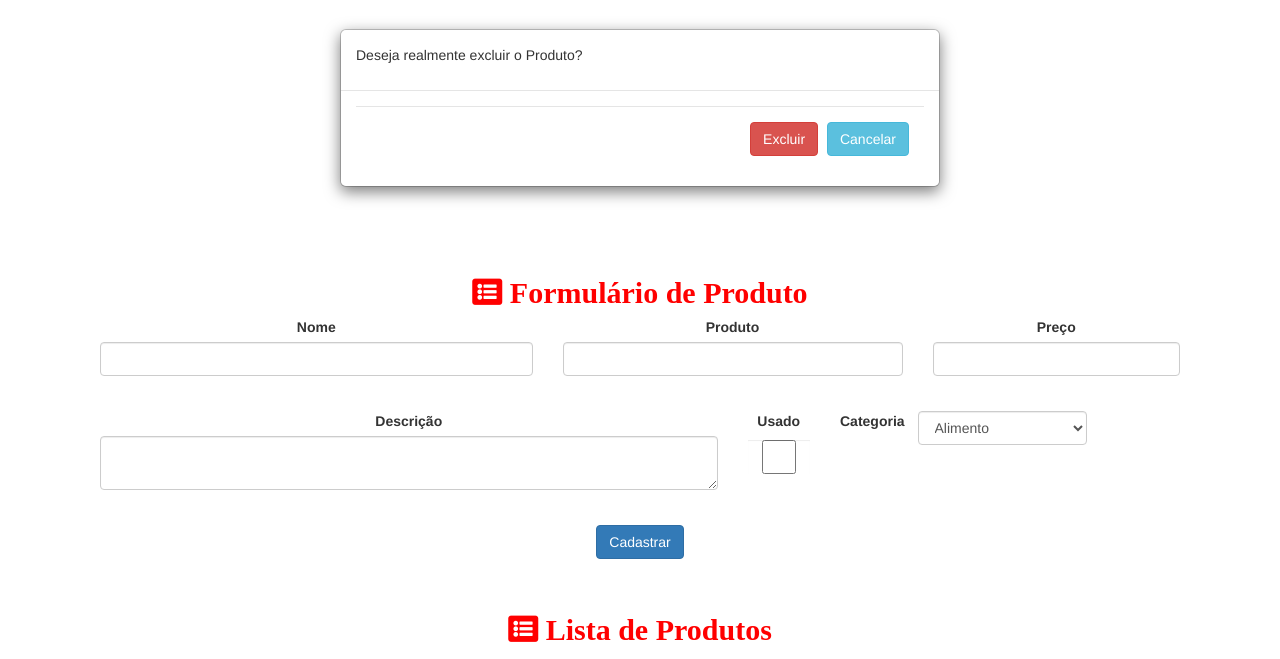
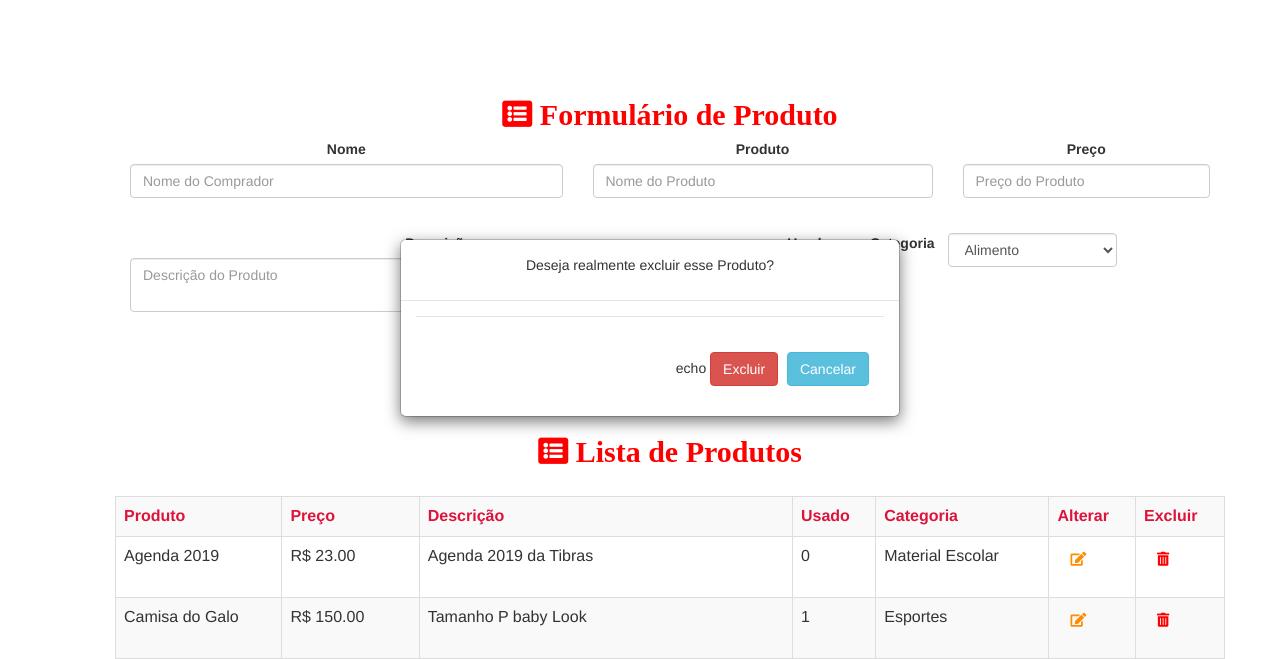
Before and after one commit to flavio-magela/PHP-O.Objeto, a PHP site: page /trata-botao.php in a window 1280 px wide. Shown: the part 51-710 px from the top of the page. Run offline with PHP 8.4, Linux system fonts and the light colour scheme; data comes from the database, SQL or seed files in the repository; data that the repository does not hold is empty; some libraries are stand-ins or nearby versions.

Commit message:
Tratando campos do form vazio e melhorando o posicionamento da msg trata-botao.php

```diff
--- a/css/loja.css
+++ b/css/loja.css
@@ -28,6 +28,15 @@ body {
 }
 button:hover{
 
-  color: red;
+ color: red;
  background-color: yellow;
 }
+.tela{
+	width:500px;
+	height:100px;
+
+	position:absolute;
+	z-index:100;
+	top:30%;
+	left:400;
+}
--- a/produto-formulario.php
+++ b/produto-formulario.php
@@ -14,16 +14,16 @@ $categorias = ListaCategorias($conexao);
 <form  action="adiciona-produto.php" method="POST">
 	<div class="form-row">
 		<div class="form-group col-sm-5">
-			<label class="alinhar">Nome  </label><input   type="text" class="form-control" name="nome" /></br>
+			<label class="alinhar">Nome  </label><input   type="text" class="form-control" name="nome" placeholder="Nome do Comprador" required /></br>
 		</div>
 		<div class="form-group col-sm-4">
-			<label class="alinhar">Produto</label><input  type="text" class="form-control" name="produto" /></br>
+			<label class="alinhar">Produto</label><input  type="text" class="form-control" name="produto" placeholder="Nome do Produto" required /></br>
 		</div>
 		<div class="form-group col-sm-3">
-			<label class="alinhar">Preço  </label> <input type="number" class="form-control" name="preco" /></br>
+			<label class="alinhar">Preço  </label> <input type="number" class="form-control" name="preco" placeholder="Preço do Produto" required /></br>
 		</div>
 		<div class="form-group col-sm-7">
-			<label class="alinhar">Descrição  </label> <textarea name="descricao" class="form-control"></textarea></br>
+			<label class="alinhar">Descrição  </label> <textarea name="descricao" class="form-control" placeholder="Descrição do Produto" required></textarea></br>
 		</div>
 
 		   <!-- campo ckeckbox -->
@@ -33,15 +33,15 @@ $categorias = ListaCategorias($conexao);
 
 		<table>
 			<tr>
-				<label class="form-group col-sm-1">Categoria</label>
+				<label class="form-group col-sm-1" >Categoria</label>
 				<td>
 					<!-- Criação da Categoria com Combo Box - Caixa de Seleção -->
 
-					<select name="categoria_id" class="form-control">
+					<select name="categoria_id" class="form-control" >
 
 						<?php foreach ($categorias as $categoria) : ?>
 
-						  <option value="<?= $categoria['id'] ?>"> <?= $categoria['nome']?></option>
+						  <option  value="<?= $categoria['id'] ?>"> <?= $categoria['nome']?></option>
 
 						<?php endforeach ?>
 
--- a/remove-produto.php
+++ b/remove-produto.php
@@ -7,7 +7,7 @@
  $id = $_POST['id'];
 
  removeProduto($conexao,$id);
- header("Location: produto-formulario.php?removido=true");
+ header("Location: trata-botao.php?removido=true");
  die();
 
  ?>
--- a/trata-botao.php
+++ b/trata-botao.php
@@ -1,19 +1,23 @@
+<?php include("cabecalho.php");
+ include("conecta.php");
 
 
+?>
 <link href="https://maxcdn.bootstrapcdn.com/bootstrap/3.3.7/css/bootstrap.min.css" rel="stylesheet" integrity="sha384-BVYiiSIFeK1dGmJRAkycuHAHRg32OmUcww7on3RYdg4Va+PmSTsz/K68vbdEjh4u" crossorigin="anonymous">
 
 
-  <div class="modal-dialog modal-md">
+  <div class="modal-dialog modal-md tela" ></br>
 
     <div class="modal-content">
       <div class="modal-body">
-            <p> Deseja realmente excluir o Produto?</p>
+            <p> Deseja realmente excluir esse Produto?</p>
       </div>
       <div class="modal-footer">
 
-		<div class="modal-footer">
-
-        	<a href="remove-produto.php?id='$id'" method="POST" type="button" class="btn btn-danger" >Excluir</a>
+		<div  class="modal-footer"></br>
+			<input  type="hidden" name="id" value="<?= $produto['id']?>">
+			 echo <?$produto['id'];?>
+        	<a href="remove-produto.php" method="POST" type="button" class="btn btn-danger" >Excluir</a>
             <a href="produto-formulario.php?id='$id'" method="POST" type="button" class="btn btn-info" >Cancelar</a>
       	</div>
 
@@ -22,7 +26,7 @@
 
   </div>
 
-<?php include ('produto-formulario.php');?>
+<?php include ('produto-formulario.php'); ?>
 
 
 <script src="https://ajax.googleapis.com/ajax/libs/jquery/2.1.1/jquery.min.js"></script>
```
